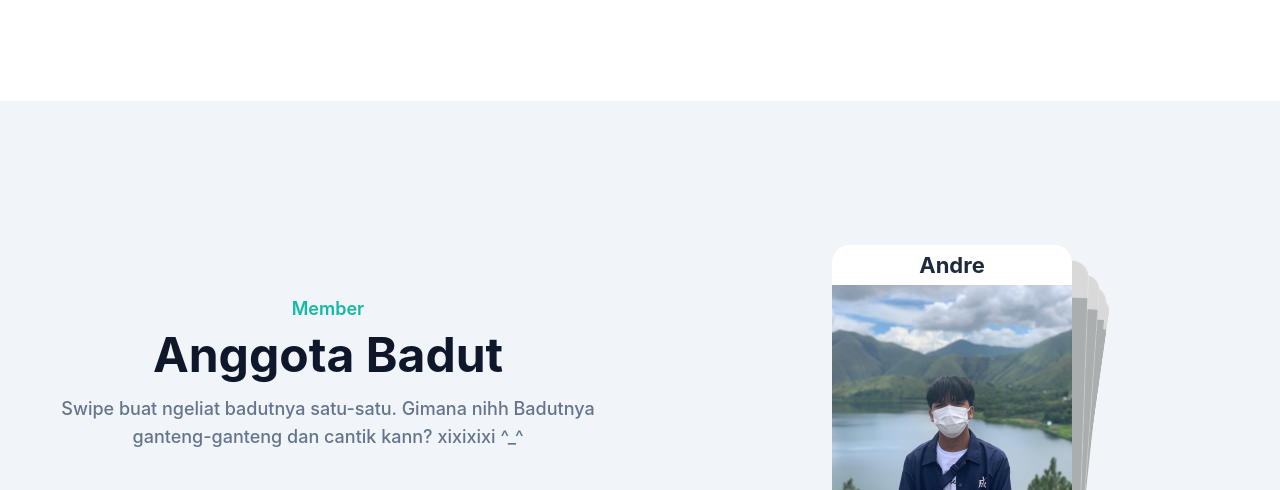
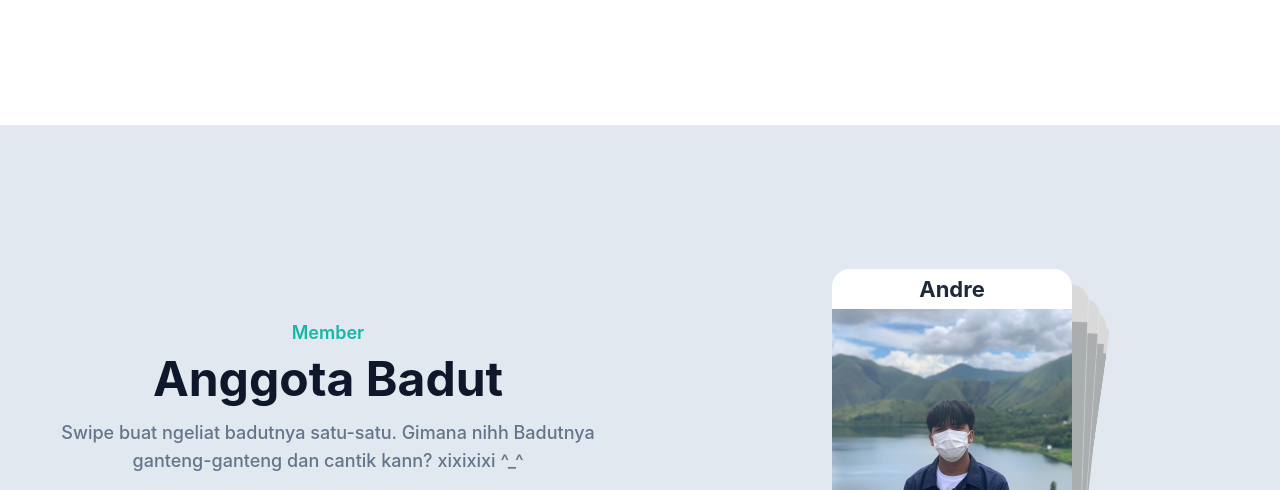
Before and after one commit to badutmemori/badutmemori.github.io, a website: page index.html in a window 1280 px wide. Shown: the part 1092-1582 px from the top of the page. Drawn offline with nearby package versions, Linux system fonts and the light colour scheme.

Commit message:
bgSecAnggota

```diff
--- a/index.html
+++ b/index.html
@@ -8,22 +8,6 @@
     <link href="dist/css/final.css" rel="stylesheet" />
     <link rel="stylesheet" href="https://unpkg.com/swiper@8/swiper-bundle.min.css" />
 
-
-    <!-- components -->
-    <!-- <link rel="stylesheet" href="https://cdnjs.cloudflare.com/ajax/libs/font-awesome/6.0.0/css/all.min.css" />
-    <link rel="stylesheet" href="https://fonts.googleapis.com/css2?family=Inter:wght@300;400;500;600;700&display=swap" />
-    <link rel="stylesheet" href="https://cdn.jsdelivr.net/npm/tw-elements/dist/css/index.min.css" />
-    <script src="https://cdn.tailwindcss.com"></script>
-    <script>
-      tailwind.config = {
-        theme: {
-          extend: {
-            fontFamily: {
-              sans: ['Inter', 'sans-serif'],
-            },
-          }
-        }
-      }
     </script> -->
     <script>
       if (localStorage.theme === 'dark' || (!('theme' in localStorage) && window.matchMedia('(prefers-color-scheme: dark)').matches)) {
@@ -45,10 +29,6 @@
         font-size: 22px;
         font-weight: bold;
       }
-
-      /* .swiper-slide {
-        background-color: rgb(255, 255, 255);
-      } */
     </style>
   </head>
   <body>
@@ -80,12 +60,6 @@
                 <li class="group">
                   <a href="#member" class="mx-8 flex py-2 text-base text-dark group-hover:text-primary dark:text-white">Member</a>
                 </li>
-                <!-- <li class="group">
-                  <a href="#clients" class="mx-8 flex py-2 text-base text-dark group-hover:text-primary dark:text-white">Clients</a>
-                </li>
-                <li class="group">
-                  <a href="#blog" class="mx-8 flex py-2 text-base text-dark group-hover:text-primary dark:text-white">Blog</a>
-                </li> -->
                 <li class="group">
                   <a href="#contact" class="mx-8 flex py-2 text-base text-dark group-hover:text-primary dark:text-white">Contact</a>
                 </li>
@@ -186,7 +160,7 @@
     <!-- About Section End -->
 
     <!-- Anggota Section  -->
-    <section id="member" class="bg-slate-100 pt-36 pb-16 dark:bg-slate-800"">
+    <section id="member" class="bg-slate-200 pt-36 pb-16 dark:bg-slate-800"">
       <div class="container">
         <div class="flex flex-wrap">
           <div class="text-center w-full self-center px-4 lg:w-1/2">
```
Also changed, not shown: dist/css/final.css.
